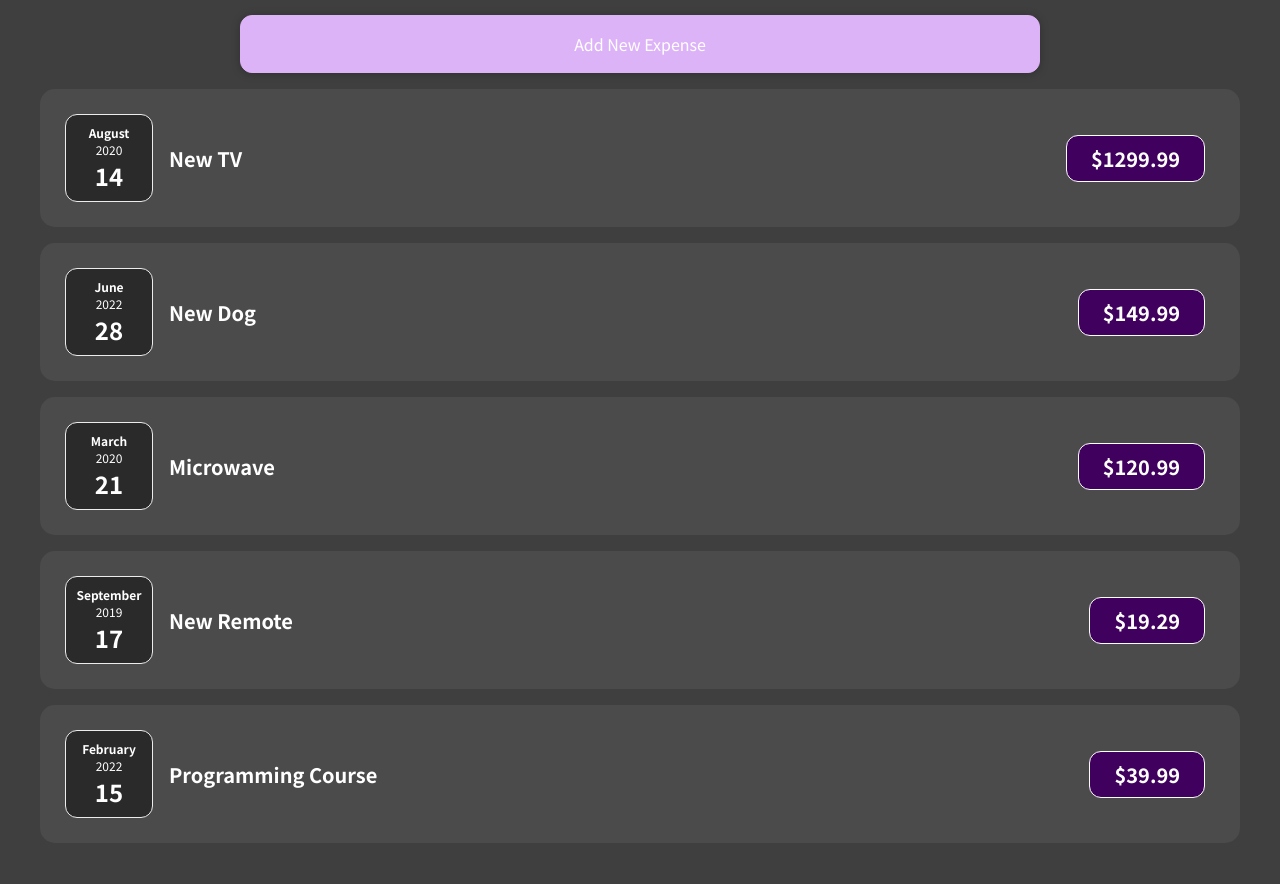
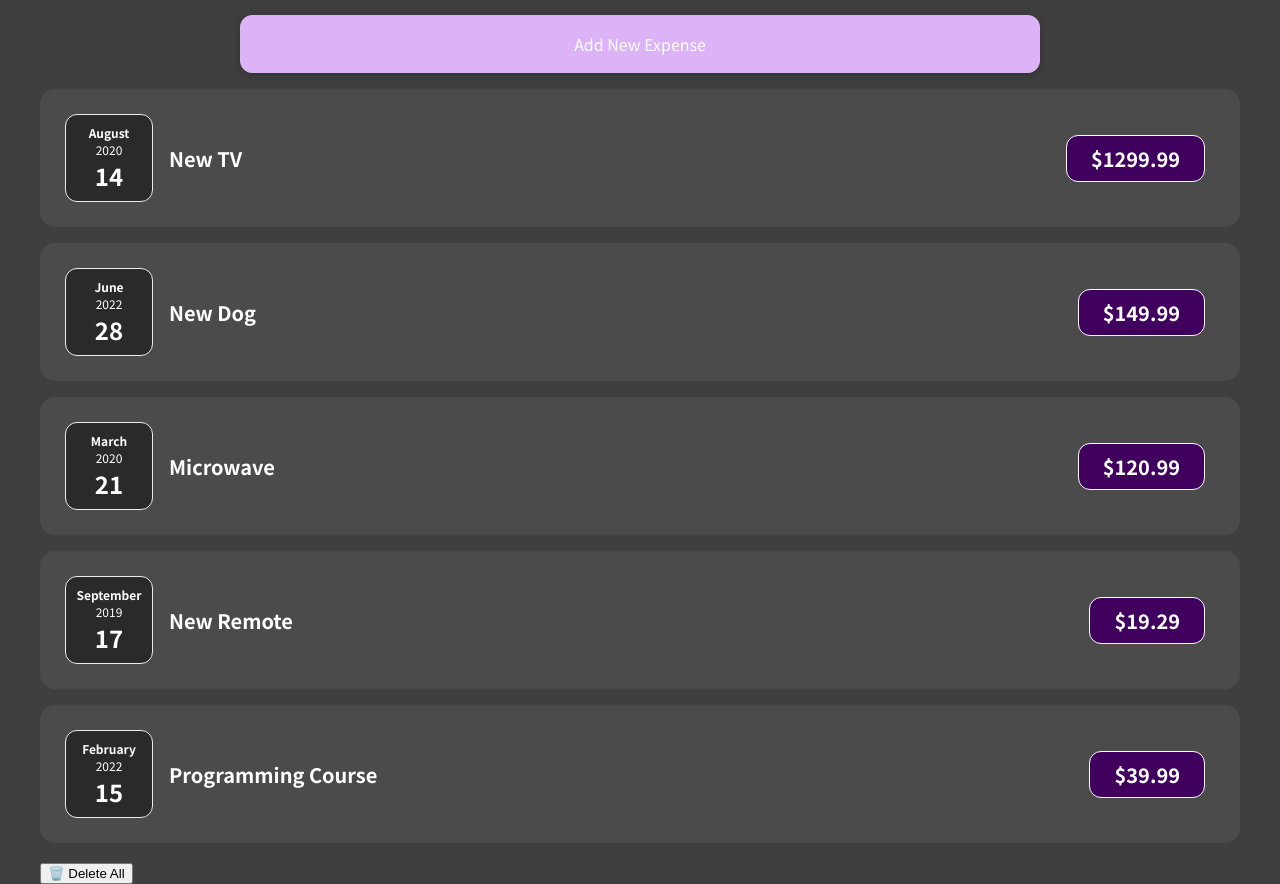
Before and after one commit to zokehh/expense-app, a React (Create React App) app: page / in a window 1280 px wide. Before the commit the page ends 859 px from the top, so only its background shows below. Built offline with nearby package versions, Linux system fonts and the light colour scheme.

Commit message:
Update App.js

```diff
--- a/src/App.js
+++ b/src/App.js
@@ -47,6 +47,10 @@ export default function App() {
         });
       };
 
+    function deleteAllHandler() {
+        setExpenses([])
+    }
+
     return (
        <div className='container'>
             <ExpenseForm
@@ -60,6 +64,7 @@ export default function App() {
                     date={exspenses.date}
                 />
             ))}
+            <button onClick={deleteAllHandler} className='delete-all'>🗑️ Delete All</button>
        </div>
     )
 }
```
